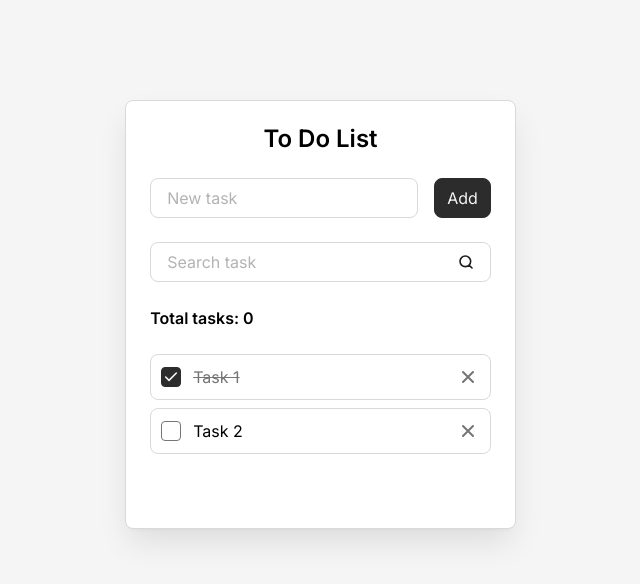
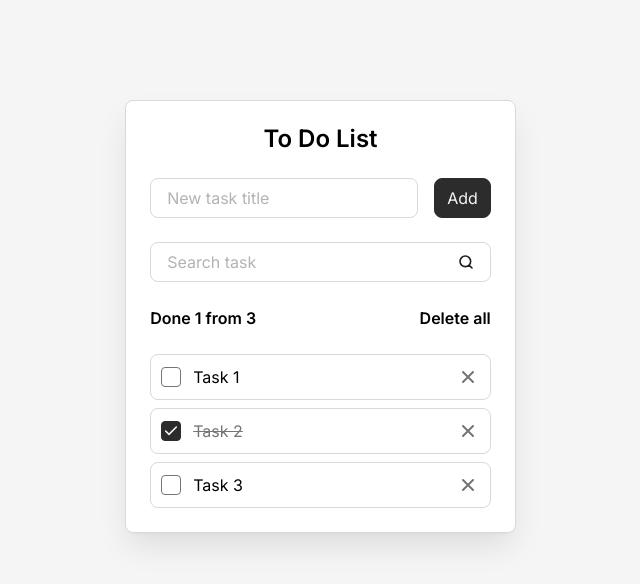
Before and after one commit to ShipaM/todo-react, a React (Vite) app: page / in a window 1280 px wide. Shown: the top 584 px of the page, without its empty margins (312-952 px from the left). Built offline with nearby package versions, Linux system fonts and the light colour scheme.

Commit message:
feat(learn props)

```diff
--- a/src/components/AddTaskForm.jsx
+++ b/src/components/AddTaskForm.jsx
@@ -3,8 +3,15 @@ import { Field } from "./Field";
 export const AddTaskForm = () => {
   return (
     <form className="todo__form">
-      <Field />
-      <Button />
+      <Field
+        className={"todo__field"}
+        id={"new-task"}
+        label={"New task title"}
+        type={"text"}
+      />
+      <Button type="submit" className="todo__add-button">
+        Add
+      </Button>
     </form>
   );
 };
--- a/src/components/Button.jsx
+++ b/src/components/Button.jsx
@@ -1,7 +1,7 @@
-export const Button = () => {
+export const Button = ({ className = "", children, type = "button" }) => {
   return (
-    <button className="button" type="submit">
-      Add
+    <button className={`button ${className}`} type={type}>
+      {children}
     </button>
   );
 };
--- a/src/components/Field.jsx
+++ b/src/components/Field.jsx
@@ -1,14 +1,15 @@
-export const Field = () => {
+export const Field = ({ className, id, label, type }) => {
   return (
-    <div className="todo__field field">
-      <label className="field__label" htmlFor="new-task">
-        New task
+    <div className={`field ${className}`}>
+      <label className="field__label" htmlFor={id}>
+        {label}
       </label>
       <input
         className="field__input"
-        id="new-task"
+        id={id}
         placeholder=" "
         autoComplete="off"
+        type={type}
       />
     </div>
   );
--- a/src/components/SearchTaskForm.jsx
+++ b/src/components/SearchTaskForm.jsx
@@ -1,18 +1,14 @@
+import { Field } from "./Field";
+
 export const SearchTaskForm = () => {
   return (
     <form className="todo__form">
-      <div className="todo__field field">
-        <label className="field__label" htmlFor="search-task">
-          Search task
-        </label>
-        <input
-          className="field__input"
-          id="search-task"
-          placeholder=" "
-          autoComplete="off"
-          type="search"
-        />
-      </div>
+      <Field
+        className={"todo__field"}
+        id={"search-task"}
+        label={"Search task"}
+        type={"search"}
+      />
     </form>
   );
 };
--- a/src/components/Todo.jsx
+++ b/src/components/Todo.jsx
@@ -4,13 +4,21 @@ import { TodoInfo } from "./TodoInfo";
 import { TodoList } from "./TodoList";
 
 export const Todo = () => {
+  const tasks = [
+    { id: 1, title: "Task 1", isDone: false },
+    { id: 2, title: "Task 2", isDone: true },
+    { id: 3, title: "Task 3", isDone: false },
+  ];
   return (
     <div className="todo">
       <h1 className="todo__title">To Do List</h1>
       <AddTaskForm />
       <SearchTaskForm />
-      <TodoInfo />
-      <TodoList />
+      <TodoInfo
+        total={tasks.length}
+        done={tasks.filter((task) => task.isDone).length}
+      />
+      <TodoList tasks={tasks} />
     </div>
   );
 };
--- a/src/components/TodoInfo.jsx
+++ b/src/components/TodoInfo.jsx
@@ -1,14 +1,18 @@
 import React from "react";
 
-export const TodoInfo = () => {
+export const TodoInfo = ({ total, done }) => {
+  const hasTasks = total > 0;
+
   return (
     <div className="todo__info">
       <div className="todo__total-tasks">
-        Total tasks: <span>0</span>
+        Done {done} from {total}
       </div>
-      <button className="todo__delete-all-button" type="button">
-        Delete all
-      </button>
+      {hasTasks && (
+        <button className="todo__delete-all-button" type="button">
+          Delete all
+        </button>
+      )}
     </div>
   );
 };
--- a/src/components/TodoList.jsx
+++ b/src/components/TodoList.jsx
@@ -1,39 +1,20 @@
 import { Todoitem } from "./Todoitem";
-export const TodoList = () => {
+export const TodoList = ({ tasks = [] }) => {
   const hasTasks = true;
 
   if (!hasTasks) return <div className="todo__empty-message"></div>;
 
   return (
     <ul className="todo__list">
-      <Todoitem />
-      <li className="todo__item todo-item">
-        <input className="todo-item__checkbox" id="task-2" type="checkbox" />
-        <label className="todo-item__label" htmlFor="task-2">
-          Task 2
-        </label>
-        <button
-          className="todo-item__delete-button"
-          aria-label="Delete"
-          title="Delete"
-        >
-          <svg
-            width="20"
-            height="20"
-            viewBox="0 0 20 20"
-            fill="none"
-            xmlns="http://www.w3.org/2000/svg"
-          >
-            <path
-              d="M15 5L5 15M5 5L15 15"
-              stroke="#757575"
-              strokeWidth="2"
-              strokeLinecap="round"
-              strokeLinejoin="round"
-            />
-          </svg>
-        </button>
-      </li>
+      {tasks.map((task) => (
+        <Todoitem
+          key={task}
+          className="todo__item"
+          id={task.id}
+          title={task.title}
+          isDone={task.isDone}
+        />
+      ))}
     </ul>
   );
 };
--- a/src/components/Todoitem.jsx
+++ b/src/components/Todoitem.jsx
@@ -1,16 +1,17 @@
 import React from "react";
 
-export const Todoitem = () => {
+export const Todoitem = ({ title, isDone, className = "", id }) => {
   return (
-    <li className="todo__item todo-item">
+    <li className={`todo-item ${className}`}>
       <input
         className="todo-item__checkbox"
-        id="task-1"
+        id={id}
         type="checkbox"
-        checked
+        checked={isDone}
+        readOnly
       />
-      <label className="todo-item__label" htmlFor="task-1">
-        Task 1
+      <label className="todo-item__label" htmlFor={id}>
+        {title}
       </label>
       <button
         className="todo-item__delete-button"
--- a/src/styles/components/todo.css
+++ b/src/styles/components/todo.css
@@ -44,11 +44,6 @@
   &:hover {
     color: var(--color-gray-4);
   }
-
-  &:not(.is-visible) {
-    opacity: 0;
-    visibility: hidden;
-  }
 }
 
 .todo__list,
```
